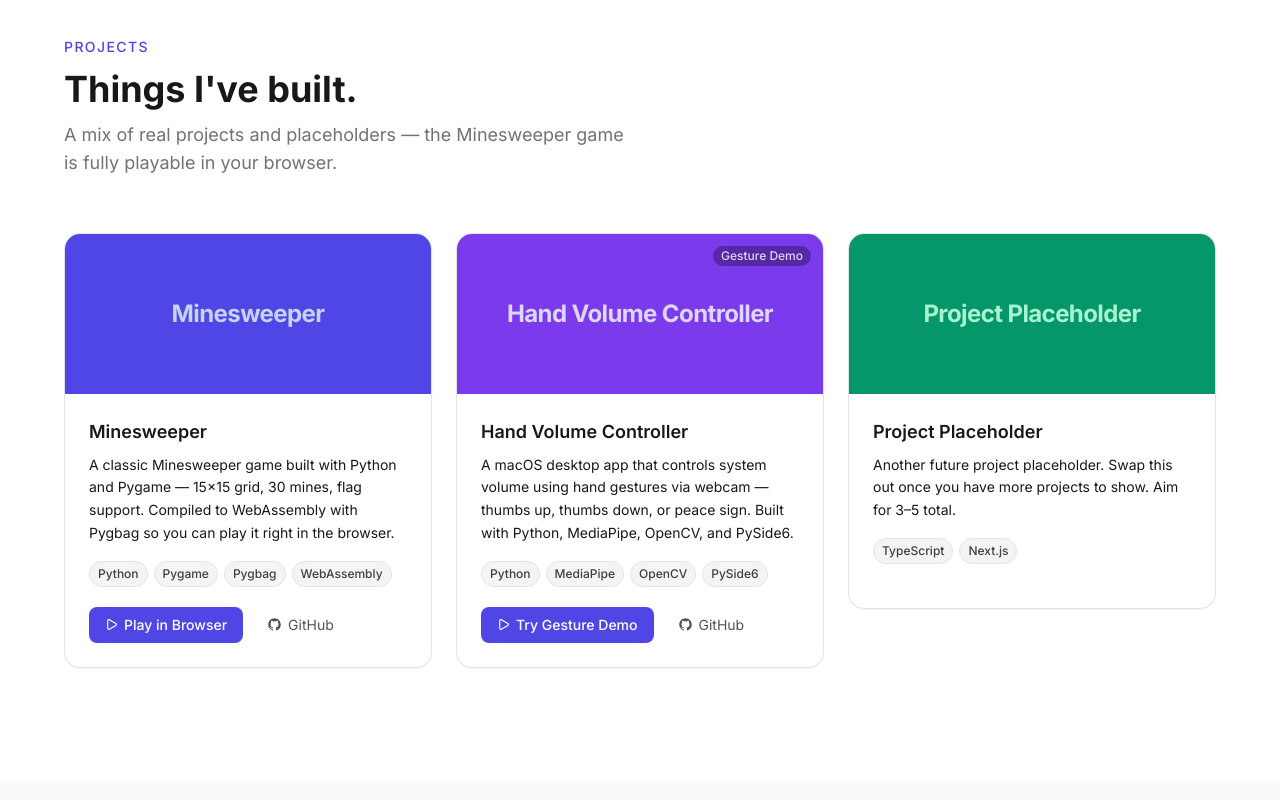
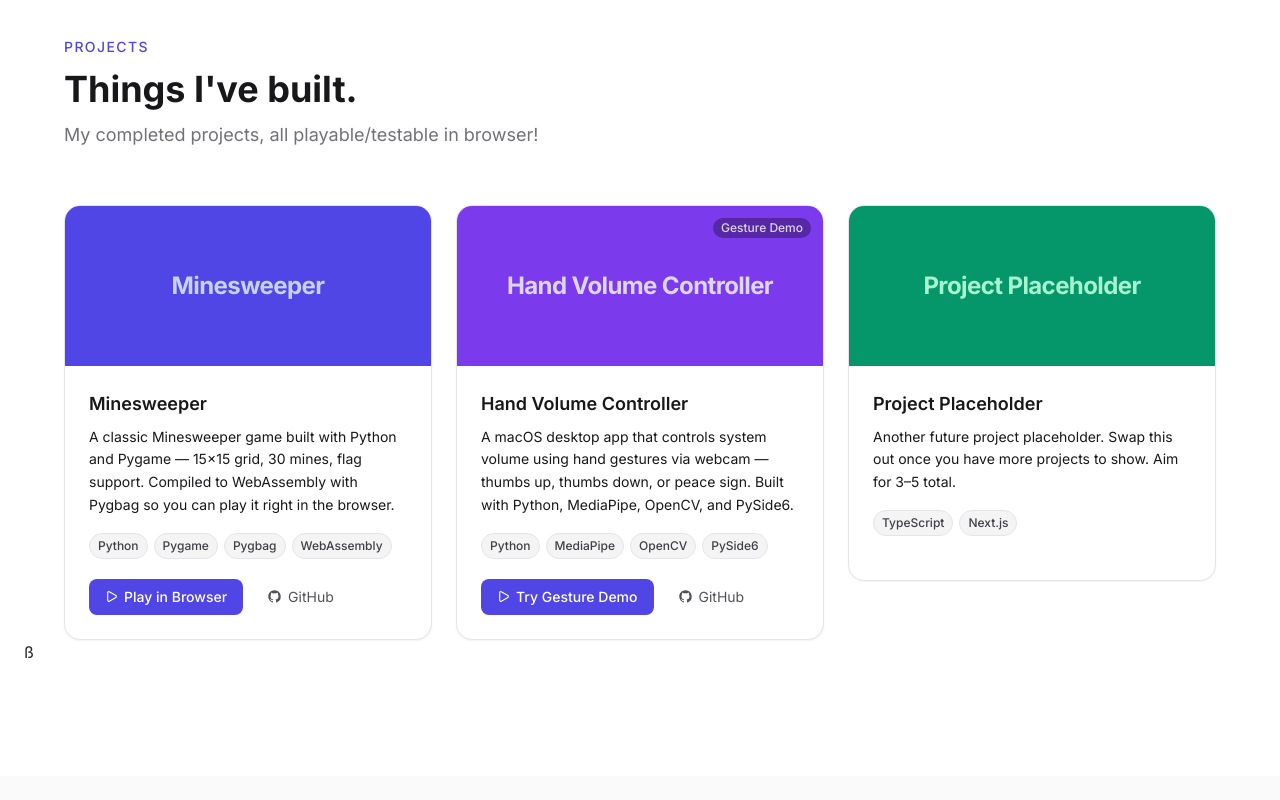
Before and after one commit to jessiezhwang/portfolio, a Next.js app in the folder portfolio/: page / in a window 1280 px wide. Shown: the part 1520-2320 px from the top of the page. Built offline with nearby package versions, Linux system fonts and the light colour scheme.

Commit message:
update projects section text

```diff
--- a/portfolio/src/components/sections/Projects.tsx
+++ b/portfolio/src/components/sections/Projects.tsx
@@ -23,8 +23,7 @@ export default function Projects() {
             Things I&apos;ve built.
           </h2>
           <p className="text-zinc-500 dark:text-zinc-400 text-lg max-w-xl">
-            A mix of real projects and placeholders — the Minesweeper game is
-            fully playable in your browser.
+            My completed projects, all playable/testable in browser!
           </p>
         </motion.div>
 
@@ -42,7 +41,7 @@ export default function Projects() {
             </motion.div>
           ))}
         </div>
-      </div>
+      </div>ß
     </section>
   );
 }
```
